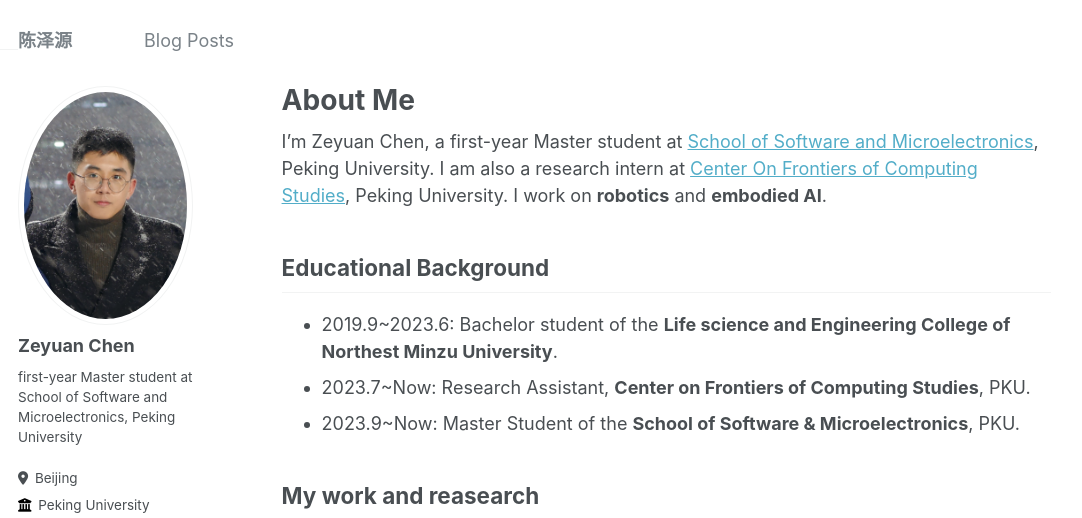
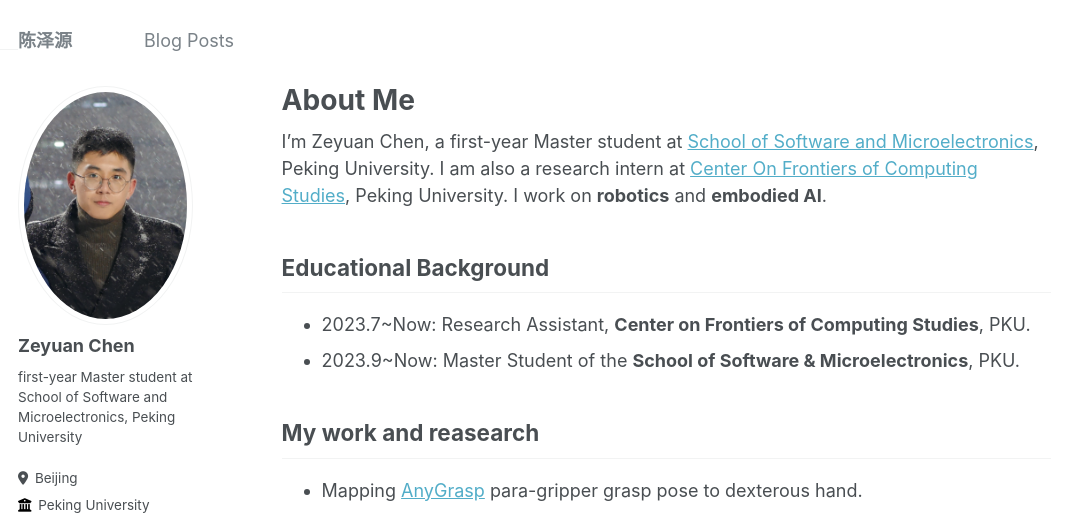
Before and after one commit to chenzyn/chenzyn.github.io, a Jekyll site: the page built from _pages/about.md, in a window 1280 px wide and 900 px high, cut to the strip 0-518 px from the top of the window. Shown: the whole strip, without its empty margins (0-1082 px from the left). Built offline with Jekyll 4.4.1, drawn with Linux system fonts in a browser that asks for light colours; some web fonts are replaced.

Commit message:
update posts

```diff
--- a/_pages/about.md
+++ b/_pages/about.md
@@ -12,7 +12,7 @@
 
 Educational Background
 ---
-- 2019.9~2023.6: Bachelor student of the **Life science and Engineering College of Northest Minzu University**.
+<!-- - 2019.9~2023.6: Bachelor student of the **Life science and Engineering College of Northest Minzu University**. -->
 - 2023.7~Now: Research Assistant, **Center on Frontiers of Computing Studies**, PKU.
 - 2023.9~Now: Master Student of the **School of Software & Microelectronics**, PKU.
 
```
